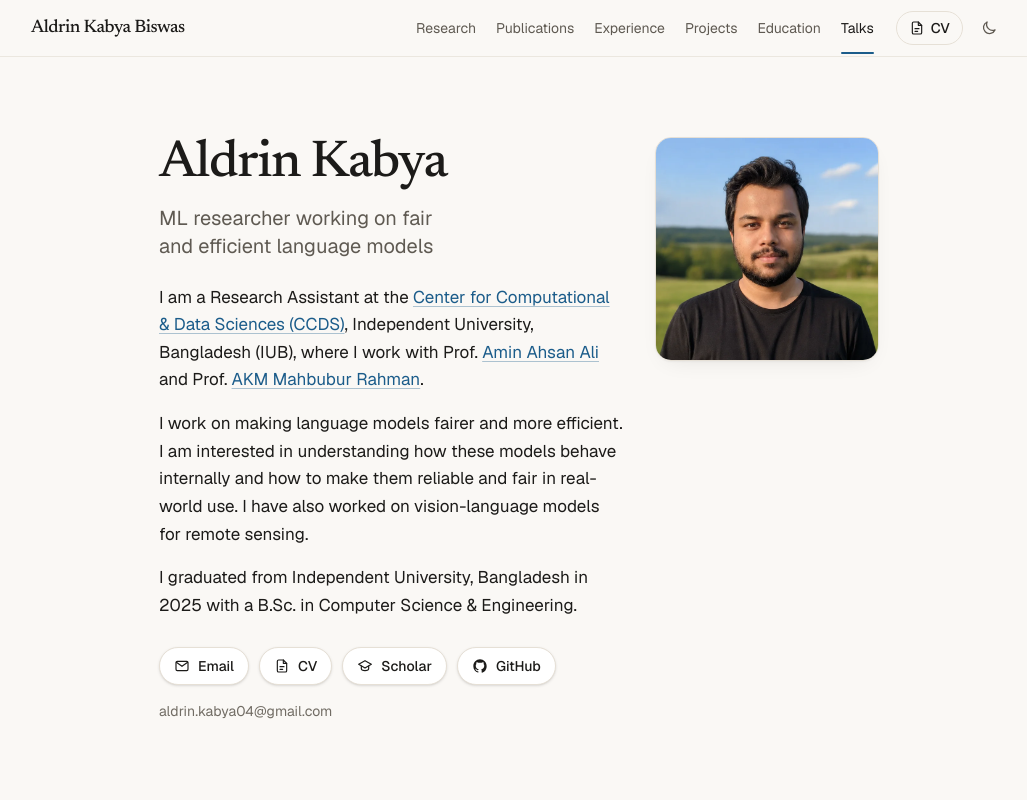
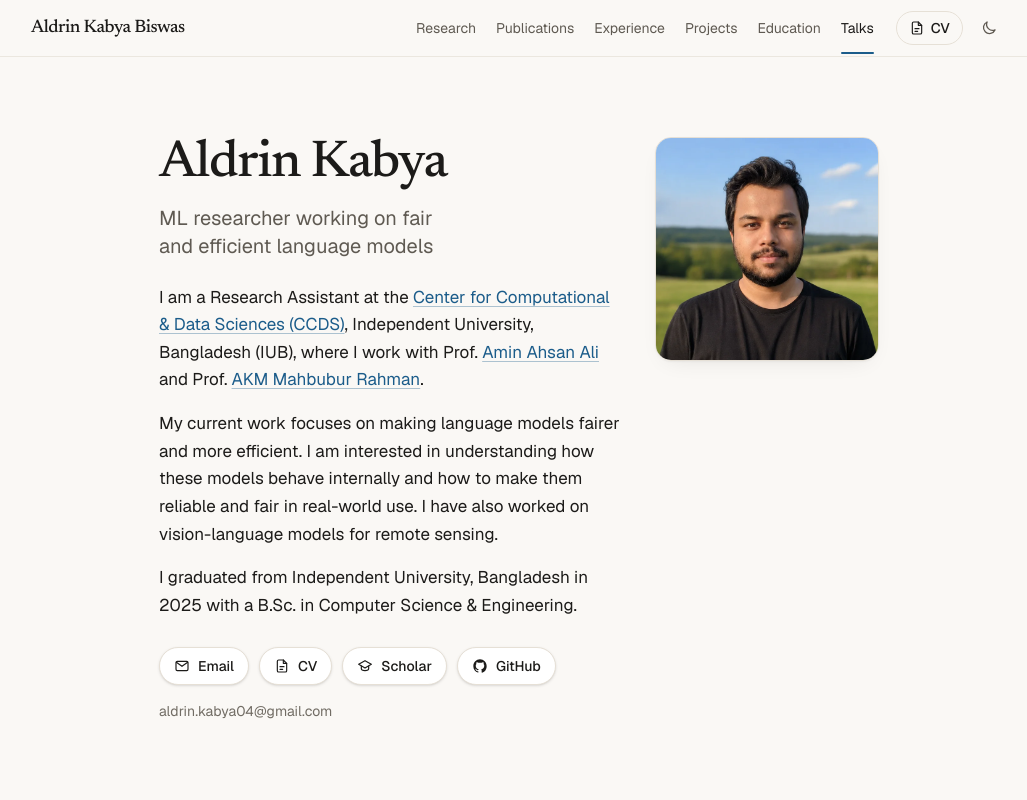
Before and after one commit to aldrinkabya/aldrinkabya.github.io, a Next.js app: page / in a window 1280 px wide. Shown: the top 800 px of the page, without its empty margins (121-1148 px from the left). Built offline with nearby package versions, Linux system fonts and the light colour scheme.

Commit message:
Open the second bio paragraph with "My current work focuses on"

```diff
--- a/src/content/profile.ts
+++ b/src/content/profile.ts
@@ -28,7 +28,7 @@ export const profile: Profile = {
       ".",
     ],
     [
-      "I work on making language models fairer and more efficient. I am interested in understanding how these models behave internally and how to make them reliable and fair in real-world use. I have also worked on vision-language models for remote sensing.",
+      "My current work focuses on making language models fairer and more efficient. I am interested in understanding how these models behave internally and how to make them reliable and fair in real-world use. I have also worked on vision-language models for remote sensing.",
     ],
     [
       "I graduated from Independent University, Bangladesh in 2025 with a B.Sc. in Computer Science & Engineering.",
```
